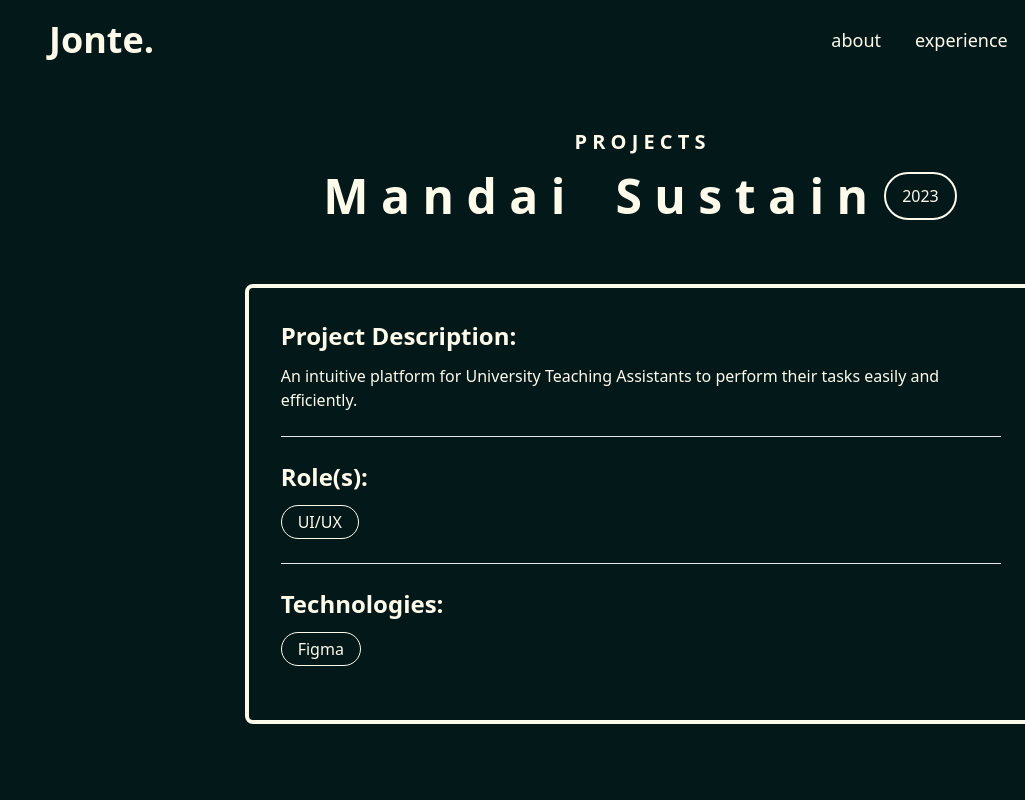
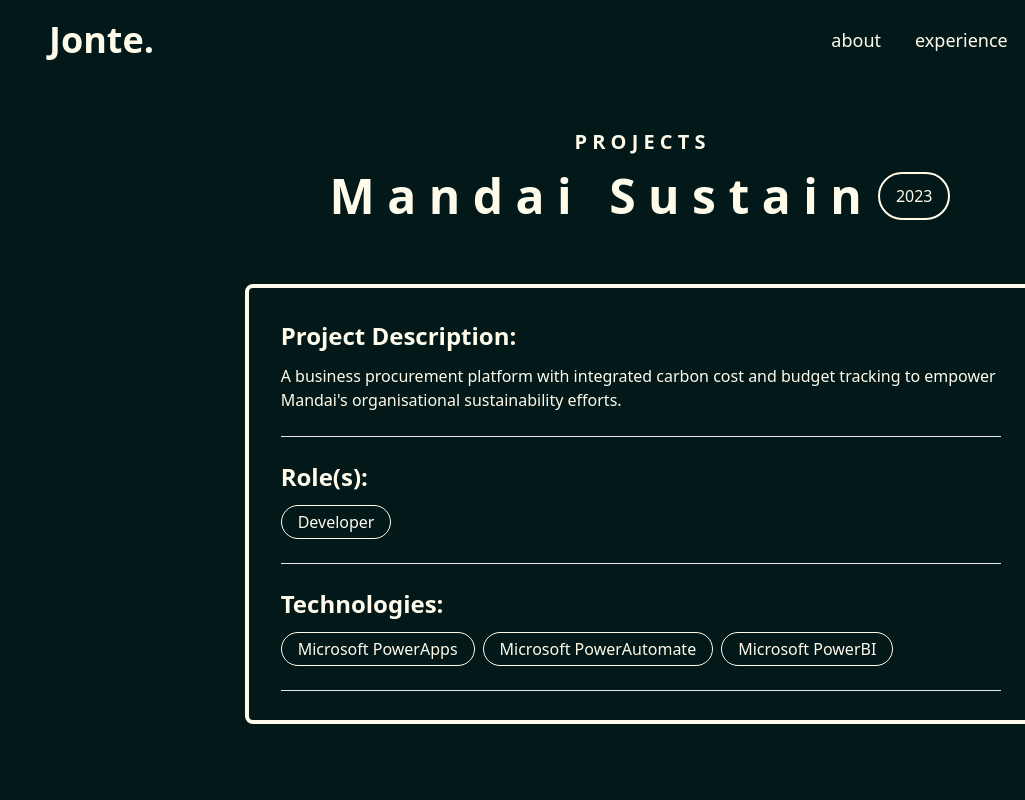
Before and after one commit to ulteare/jonte_portfolio, a website: page mandaisustain.html in a window 1280 px wide. Shown: the top 800 px of the page, 0-1025 px from the left. Drawn offline with nearby package versions, Linux system fonts and the light colour scheme.

Commit message:
made some prog for mandai page

```diff
--- a/mandaisustain.html
+++ b/mandaisustain.html
@@ -57,7 +57,7 @@
         <div class="text-center pt-32">
             <h1 class="text-xl font-semibold mb-4">P R O J E C T S</h1>
             <div class="flex justify-center text-center">
-                <div class="text-5xl font-bold">M a n d a i &nbsp&nbsp S u s t a i n</div>
+                <div class="text-5xl font-bold">M a n d a i &nbsp&nbspS u s t a i n</div>
                 <div class="rounded-full border-2 border-amber-50 p-1 px-4 ml-4 flex items-center">2023</div>
             </div>
         </div>
@@ -66,25 +66,35 @@
             <div class="h-full flex-none px-4 w-2/6"></div>
 
             <div class="h-full partify_desc flex-none px-4 ">
-                <div class="h-full rounded-lg border-4 border-amber-50 snap-center p-8">
+                <div class="h-full rounded-lg border-4 border-amber-50 snap-center p-8 overflow-auto	">
                     <h1 class="text-2xl font-bold">Project Description:</h1>
-                    <p class="font-medium mt-3">An intuitive platform for University Teaching Assistants to perform their tasks easily and efficiently. </p>
+                    <p class="font-medium mt-3">A business procurement platform with integrated carbon cost and budget tracking to empower Mandai's organisational sustainability efforts.</p>
                     <br>
                     <hr>
                     <br>
                     <h1 class="text-2xl font-bold">Role(s):</h1>
-                    <div class="rounded-full border border-amber-50 p-1 px-4 w-fit mt-3">UI/UX</div>
+                    <div class="rounded-full border border-amber-50 p-1 px-4 w-fit mt-3">Developer</div>
                     <br>
                     <hr>
                     <br>
                     <h1 class="text-2xl font-bold">Technologies:</h1>
-                    <div class="rounded-full border border-amber-50 p-1 px-4 w-fit mt-3">Figma</div>
+                    <div class="flex">
+                        <div class="rounded-full border border-amber-50 p-1 px-4 w-fit mt-3 mr-2">Microsoft PowerApps</div>
+                        <div class="rounded-full border border-amber-50 p-1 px-4 w-fit mt-3 mr-2">Microsoft PowerAutomate</div>
+                        <div class="rounded-full border border-amber-50 p-1 px-4 w-fit mt-3">Microsoft PowerBI</div>
+
+                    </div>
+                    <br>
+                    <hr>
+                    <br>
+                    <h1 class="text-2xl font-bold">Achievement:</h1>
+                    <div class="font-medium mt-3">2nd Place for Wild-Code Hackathon (by Mandai Wildlife Group & Microsoft) </div>
 
                 </div>
 
             </div>
             <div class="h-full flex-none px-4">
-                <img src="./assets/partifycard1.png" class="h-full rounded-lg snap-center" alt="">
+                <img src="./assets/mandaicard.png" class="h-full rounded-lg snap-center" alt="">
             </div>
             <div class="h-full flex-none px-4">
                 <img src="./assets/partify_s1.png" class="h-full rounded-lg snap-center" alt="">
```
Also changed, not shown: partify.html (+6 -2 lines).
